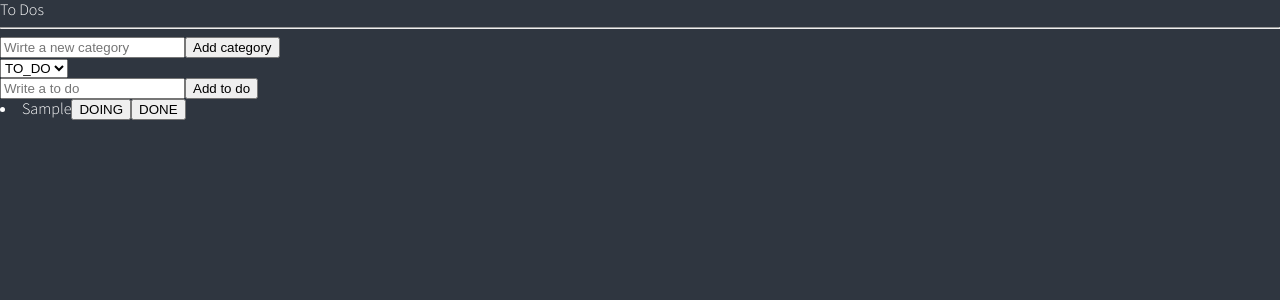
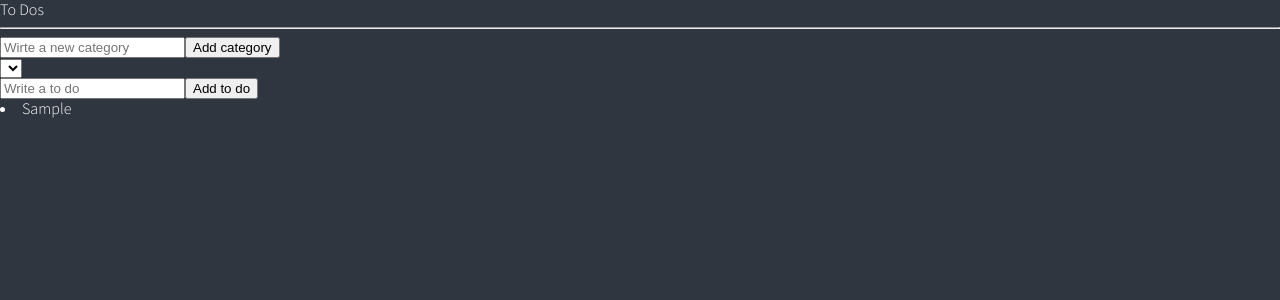
Before and after one commit to SeokyoungYou/react-masterclass-todolist, a React (Create React App) app: page / in a window 1280 px wide. Both pictures are taken after typing "Sample" into the empty fields and a click on the button "Add to do". Shown: the top 300 px of the page. Built offline with nearby package versions, Linux system fonts and the light colour scheme.

Commit message:
Day 4 Challenge: Implement persistance to LS -category(rerendering is imperfect yet)

```diff
--- a/src/components/CreateCategory.tsx
+++ b/src/components/CreateCategory.tsx
@@ -1,14 +1,17 @@
 import { useForm } from "react-hook-form";
 import { useSetRecoilState } from "recoil";
-import { Categories, categoryState } from "../atoms";
+import { Categories, categoryState, CATS_LS } from "../atoms";
 
 interface IForm {
   category: string;
 }
+export let cats = {};
 function CreateCategory() {
   const { register, handleSubmit, setValue } = useForm<IForm>();
   const handleValid = ({ category }: IForm) => {
     Object.assign(Categories, { [category]: category });
+    Object.assign(cats, Categories);
+    localStorage.setItem(CATS_LS, JSON.stringify(cats));
     setValue("category", "");
   };
   return (
@@ -21,5 +24,9 @@ function CreateCategory() {
     </form>
   );
 }
-
+const savedCats = localStorage.getItem(CATS_LS);
+if (savedCats !== null) {
+  const parsedCats = JSON.parse(savedCats);
+  cats = parsedCats;
+}
 export default CreateCategory;
--- a/src/components/SelectCategory.tsx
+++ b/src/components/SelectCategory.tsx
@@ -1,5 +1,6 @@
 import { useRecoilState } from "recoil";
 import { Categories, categoryState } from "../atoms";
+import { cats } from "./CreateCategory";
 
 function SelectCategory() {
   const [category, setCategory] = useRecoilState(categoryState);
@@ -8,7 +9,7 @@ function SelectCategory() {
   };
   return (
     <select value={category} onInput={onInput}>
-      {Object.keys(Categories).map((Cat) => (
+      {Object.keys(cats).map((Cat) => (
         <option value={Cat}>{Cat}</option>
       ))}
     </select>
--- a/src/components/ToDo.tsx
+++ b/src/components/ToDo.tsx
@@ -1,5 +1,6 @@
 import { useSetRecoilState } from "recoil";
 import { Categories, IToDo, toDoState, TODOS_LS } from "../atoms";
+import { cats } from "./CreateCategory";
 
 function ToDo({ text, category, id }: IToDo) {
   const setToDos = useSetRecoilState(toDoState);
@@ -22,7 +23,7 @@ function ToDo({ text, category, id }: IToDo) {
   return (
     <li>
       <span>{text}</span>
-      {Object.keys(Categories).map(
+      {Object.keys(cats).map(
         (Cat) =>
           category !== Cat && (
             <button name={Cat} onClick={onClick}>
```
